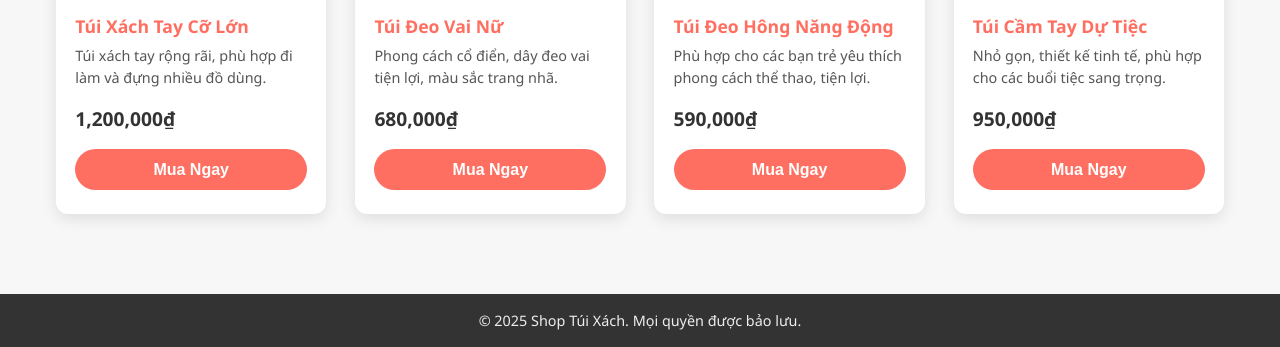
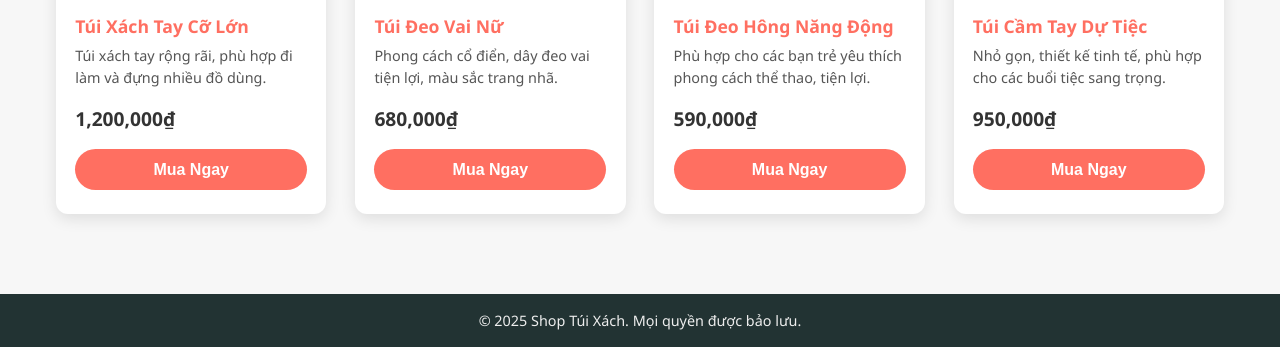
Before and after one commit to Quoccuong2411/index.html, a plain HTML site: page bantuixach.html in a window 1280 px wide. Shown: the part 903-1250 px from the top of the page. Drawn offline with Linux system fonts and the light colour scheme.

Commit message:
Update bantuixach.html

```diff
--- a/bantuixach.html
+++ b/bantuixach.html
@@ -106,7 +106,7 @@
     background-color: #e65b50;
   }
   footer {
-    background-color: #333;
+    background-color: #233;
     color: #eee;
     text-align: center;
     padding: 1rem 2rem;
```
